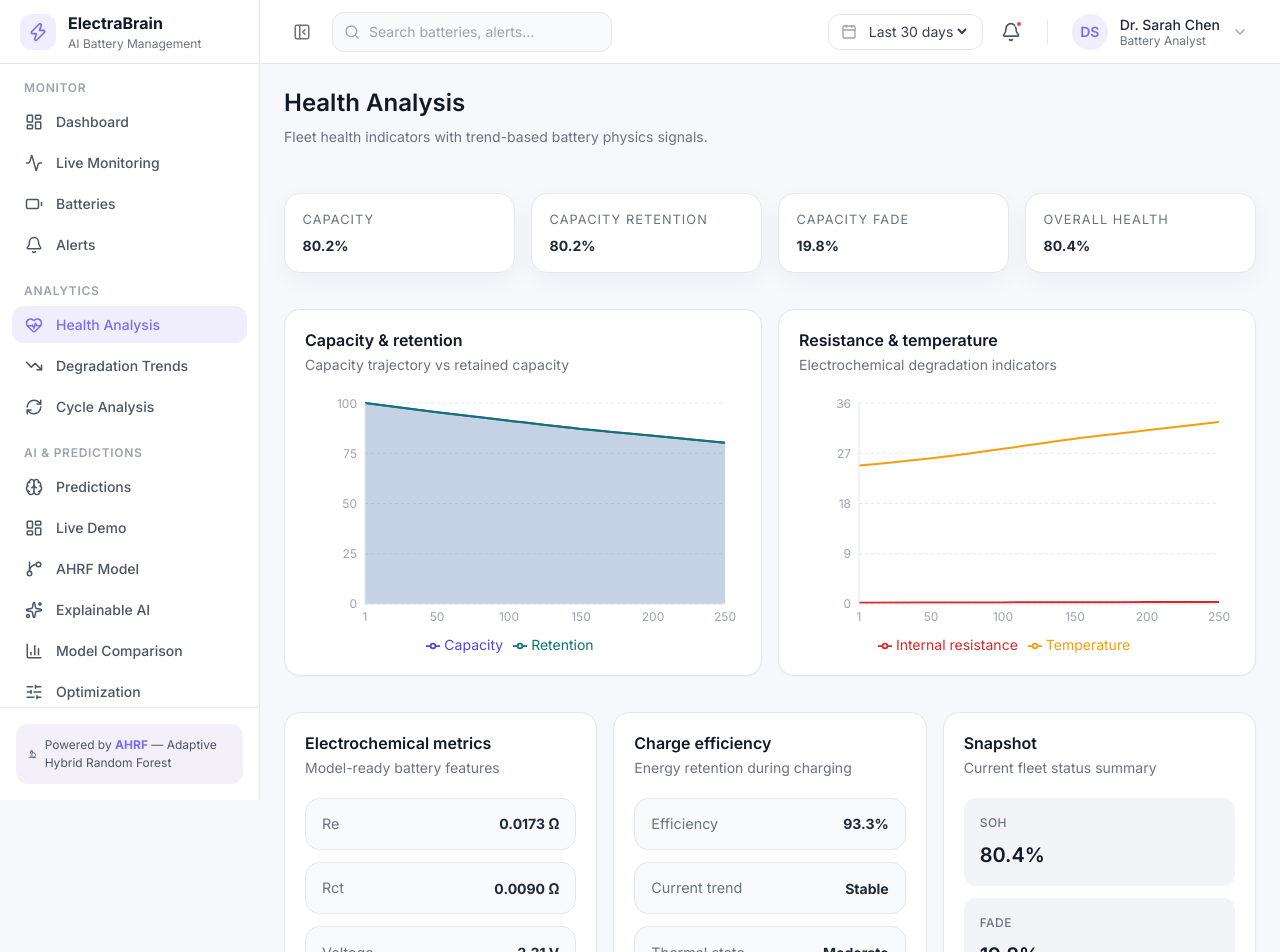
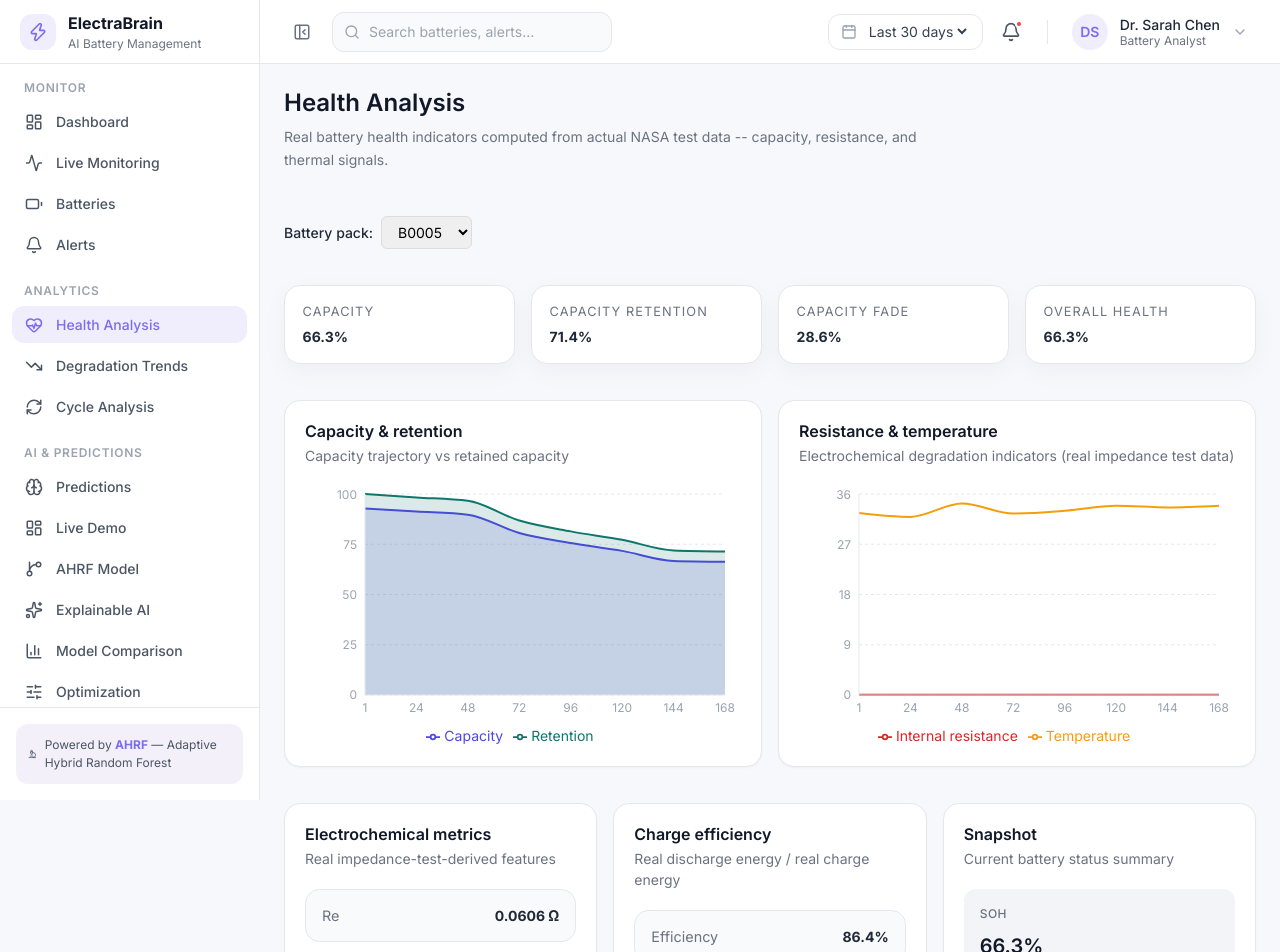
Before and after one commit to vipinswarnkar/Electrabrain, a React (Vite) app in the folder frontend/: page /analytics/health in a window 1280 px wide. Shown: the top 952 px of the page. Built offline with nearby package versions, Linux system fonts and the light colour scheme.

Commit message:
Add real Health Analysis page with per-battery selector

```diff
--- a/frontend/src/pages/analytics/HealthAnalysisPage.tsx
+++ b/frontend/src/pages/analytics/HealthAnalysisPage.tsx
@@ -4,39 +4,66 @@ import { AreaChart } from '@/components/charts/AreaChart';
 import { LineChart } from '@/components/charts/LineChart';
 import { ChartCard } from '@/components/ui/ChartCard';
 import { MetricCard } from '@/components/ui/MetricCard';
-import { ANALYTICS_HEALTH_DATA } from '@/services/mocks/analyticsData.mock';
+import { getBatteryAnalytics } from '@/data/realAnalytics';
+import { useBatterySelector } from '@/hooks/useBatterySelector';
 import styles from './AnalyticsPage.module.css';
 
+function fmt(value: number | null | undefined, digits = 1, suffix = ''): string {
+  return value == null ? 'N/A' : `${value.toFixed(digits)}${suffix}`;
+}
+
 export function HealthAnalysisPage() {
-  const latest = ANALYTICS_HEALTH_DATA[ANALYTICS_HEALTH_DATA.length - 1];
+  const { selectedBatteryId, setSelectedBatteryId, availableIds } = useBatterySelector();
+  const { health, cycles } = getBatteryAnalytics(selectedBatteryId);
+  const latest = health[health.length - 1];
+  const latestEfficiency = [...cycles].reverse().find((c) => c.efficiency != null)?.efficiency ?? null;
 
   return (
     <PageContainer>
-      <PageHeader title="Health Analysis" subtitle="Fleet health indicators with trend-based battery physics signals." />
+      <PageHeader
+        title="Health Analysis"
+        subtitle="Real battery health indicators computed from actual NASA test data -- capacity, resistance, and thermal signals."
+      />
+
+      <div style={{ marginBottom: '16px' }}>
+        <label htmlFor="battery-select" style={{ marginRight: '8px', fontWeight: 500 }}>
+          Battery pack:
+        </label>
+        <select
+          id="battery-select"
+          value={selectedBatteryId}
+          onChange={(e) => setSelectedBatteryId(e.target.value)}
+          style={{ padding: '6px 12px', borderRadius: '6px', border: '1px solid #ddd' }}
+        >
+          {availableIds.map((id) => (
+            <option key={id} value={id}>{id}</option>
+          ))}
+        </select>
+      </div>
 
       <section className={styles.summaryGrid}>
         <div className={styles.summaryCard}>
           <span className={styles.summaryLabel}>Capacity</span>
-          <strong>{latest.capacity.toFixed(1)}%</strong>
+          <strong>{fmt(latest.capacity, 1, '%')}</strong>
         </div>
         <div className={styles.summaryCard}>
           <span className={styles.summaryLabel}>Capacity retention</span>
-          <strong>{latest.capacityRetention.toFixed(1)}%</strong>
+          <strong>{fmt(latest.capacityRetention, 1, '%')}</strong>
         </div>
         <div className={styles.summaryCard}>
           <span className={styles.summaryLabel}>Capacity fade</span>
-          <strong>{latest.capacityFade.toFixed(1)}%</strong>
+          <strong>{fmt(latest.capacityFade, 1, '%')}</strong>
         </div>
         <div className={styles.summaryCard}>
           <span className={styles.summaryLabel}>Overall health</span>
-          <strong>{latest.overallHealth.toFixed(1)}%</strong>
+          <strong>{fmt(latest.overallHealth, 1, '%')}</strong>
         </div>
       </section>
 
       <section className={styles.gridTwo}>
         <ChartCard title="Capacity & retention" subtitle="Capacity trajectory vs retained capacity">
           <AreaChart
-            data={ANALYTICS_HEALTH_DATA}
+            data={health}
             xKey="cycle"
             series={[
               { dataKey: 'capacity', name: 'Capacity', color: '#4f46e5' },
@@ -45,9 +72,9 @@ export function HealthAnalysisPage() {
             height={260}
           />
         </ChartCard>
-        <ChartCard title="Resistance & temperature" subtitle="Electrochemical degradation indicators">
+        <ChartCard title="Resistance & temperature" subtitle="Electrochemical degradation indicators (real impedance test data)">
           <LineChart
-            data={ANALYTICS_HEALTH_DATA}
+            data={health}
             xKey="cycle"
             series={[
               { dataKey: 'internalResistance', name: 'Internal resistance', color: '#dc2626' },
@@ -59,25 +86,25 @@ export function HealthAnalysisPage() {
       </section>
 
       <section className={styles.gridThree}>
-        <ChartCard title="Electrochemical metrics" subtitle="Model-ready battery features">
+        <ChartCard title="Electrochemical metrics" subtitle="Real impedance-test-derived features">
           <div className={styles.list}>
-            <div className={styles.listItem}><span className={styles.listLabel}>Re</span><strong>{latest.re.toFixed(4)} Ω</strong></div>
-            <div className={styles.listItem}><span className={styles.listLabel}>Rct</span><strong>{latest.rct.toFixed(4)} Ω</strong></div>
-            <div className={styles.listItem}><span className={styles.listLabel}>Voltage</span><strong>{latest.voltage.toFixed(2)} V</strong></div>
+            <div className={styles.listItem}><span className={styles.listLabel}>Re</span><strong>{fmt(latest.re, 4, ' Ω')}</strong></div>
+            <div className={styles.listItem}><span className={styles.listLabel}>Rct</span><strong>{fmt(latest.rct, 4, ' Ω')}</strong></div>
+            <div className={styles.listItem}><span className={styles.listLabel}>Voltage</span><strong>{fmt(latest.voltage, 2, ' V')}</strong></div>
           </div>
         </ChartCard>
-        <ChartCard title="Charge efficiency" subtitle="Energy retention during charging">
+        <ChartCard title="Charge efficiency" subtitle="Real discharge energy / real charge energy">
           <div className={styles.list}>
-            <div className={styles.listItem}><span className={styles.listLabel}>Efficiency</span><strong>{latest.chargeEfficiency.toFixed(1)}%</strong></div>
-            <div className={styles.listItem}><span className={styles.listLabel}>Current trend</span><strong>Stable</strong></div>
-            <div className={styles.listItem}><span className={styles.listLabel}>Thermal state</span><strong>Moderate</strong></div>
+            <div className={styles.listItem}><span className={styles.listLabel}>Efficiency</span><strong>{fmt(latestEfficiency, 1, '%')}</strong></div>
+            <div className={styles.listItem}><span className={styles.listLabel}>Current trend</span><strong>{latest.capacityFade > 15 ? 'Declining' : 'Stable'}</strong></div>
+            <div className={styles.listItem}><span className={styles.listLabel}>Thermal state</span><strong>{latest.temperature > 30 ? 'Elevated' : 'Moderate'}</strong></div>
           </div>
         </ChartCard>
-        <ChartCard title="Snapshot" subtitle="Current fleet status summary">
+        <ChartCard title="Snapshot" subtitle="Current battery status summary">
           <div className={styles.list}>
-            <MetricCard label="SOH" value={`${latest.overallHealth.toFixed(1)}%`} />
-            <MetricCard label="Fade" value={`${latest.capacityFade.toFixed(1)}%`} />
-            <MetricCard label="IR" value={`${latest.internalResistance.toFixed(2)} Ω`} />
+            <MetricCard label="SOH" value={fmt(latest.overallHealth, 1, '%')} />
+            <MetricCard label="Fade" value={fmt(latest.capacityFade, 1, '%')} />
+            <MetricCard label="IR" value={fmt(latest.internalResistance, 2, ' Ω')} />
           </div>
         </ChartCard>
       </section>
```
